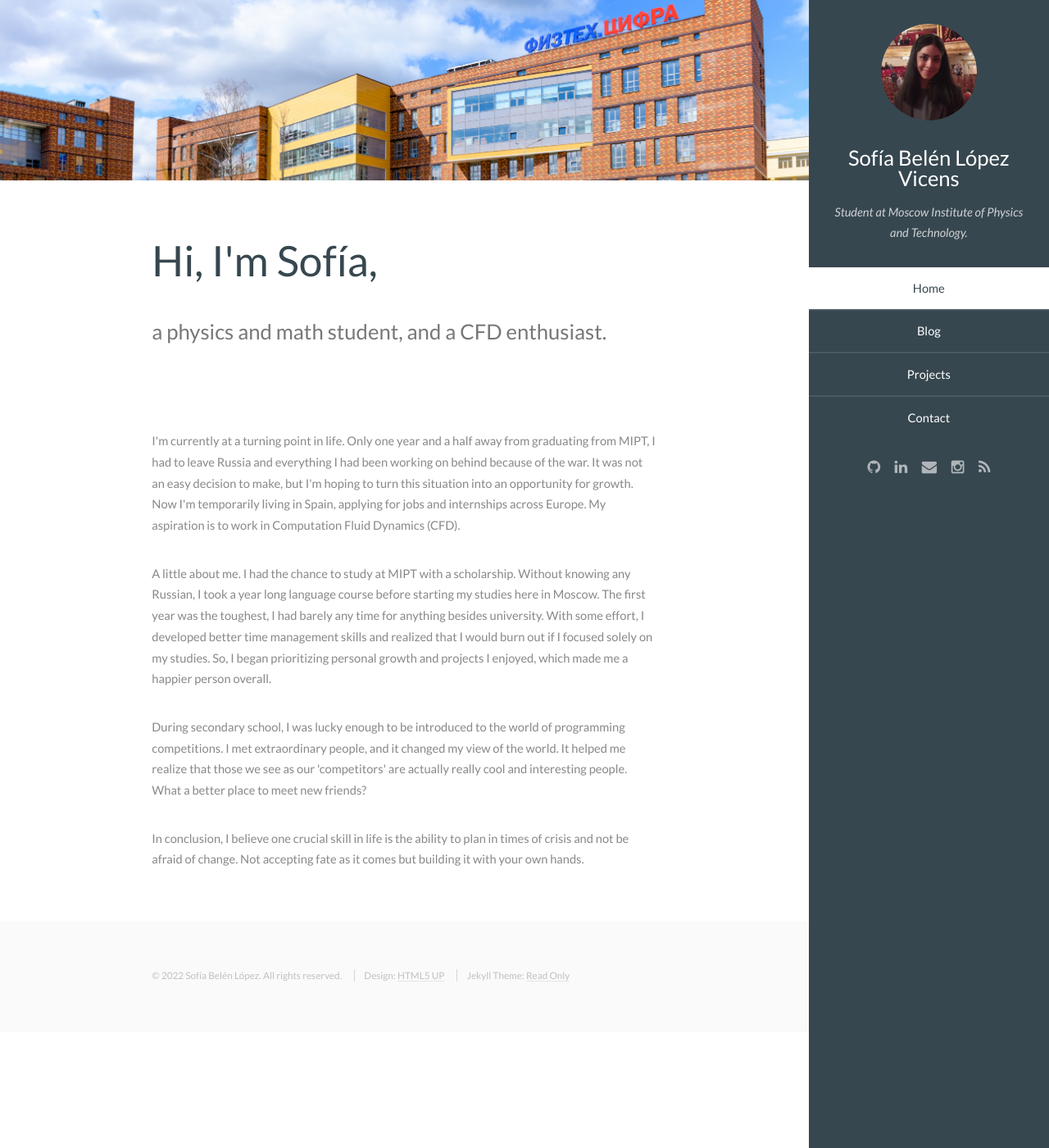
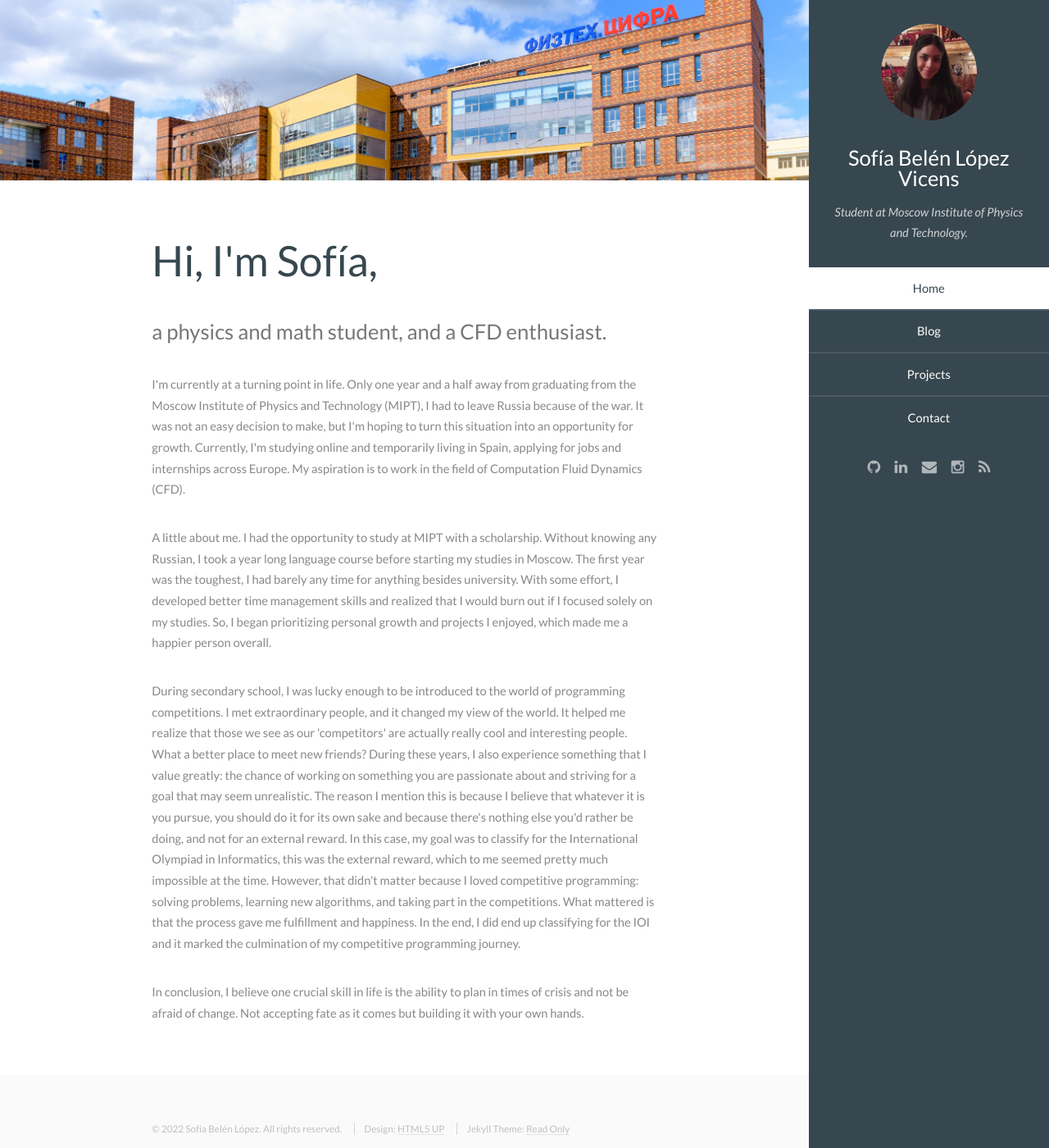
Before and after one commit to sofiabelen/sofiabelen.github.io, a Jekyll site: the page built from index.html, in a window 1280 px wide and 1400 px high. Shown: the whole window at 82% size. Built offline with Jekyll 4.4.1, drawn with Linux system fonts in a browser that asks for light colours; Markdown is read by kramdown in place of the engine named in the settings; the list of posts is cut into pages by our own code.

Commit message:
Updating about me section

```diff
--- a/index.html
+++ b/index.html
@@ -10,10 +10,28 @@
                 <h2>{{page.title}}</h2>
                 <h3>{{page.subtitle}}</h3>
             </header>
+        <p>
+        </p>
+        <p>
+I'm currently at a turning point in life. Only one year and a half away from graduating from the Moscow Institute of Physics and Technology (MIPT), I had to leave Russia because of the war. It was not an easy decision to make, but I'm hoping to turn this situation into an opportunity for growth. Currently, I'm studying online and temporarily living in Spain, applying for jobs and internships across Europe. My aspiration is to work in the field of Computation Fluid Dynamics (CFD).
+        </p>
+
+        <p>
+A little about me. I had the opportunity to study at MIPT with a scholarship. Without knowing any Russian, I took a year long language course before starting my studies in Moscow. The first year was the toughest, I had barely any time for anything besides university. With some effort, I developed better time management skills and realized that I would burn out if I focused solely on my studies. So, I began prioritizing personal growth and projects I enjoyed, which made me a happier person overall.
+        </p>
+
+        <p>
+During secondary school, I was lucky enough to be introduced to the world of programming competitions. I met extraordinary people, and it changed my view of the world. It helped me realize that those we see as our 'competitors' are actually really cool and interesting people. What a better place to meet new friends? During these years, I also experience something that I value greatly: the chance of working on something you are passionate about and striving for a goal that may seem unrealistic. The reason I mention this is because I believe that whatever it is you pursue, you should do it for its own sake and because there's nothing else you'd rather be doing, and not for an external reward. In this case, my goal was to classify for the International Olympiad in Informatics, this was the external reward, which to me seemed pretty much impossible at the time. However, that didn't matter because I loved competitive programming: solving problems, learning new algorithms, and taking part in the competitions. What mattered is that the process gave me fulfillment and happiness. In the end, I did end up classifying for the IOI and it marked the culmination of my competitive programming journey.
+        </p>
+
+        <p>
+In conclusion, I believe one crucial skill in life is the ability to plan in times of crisis and not be afraid of change. Not accepting fate as it comes but building it with your own hands.
+        </p>
         </article>
     </div>
+<!--
     <div class="container">
- <!--       <ul class="feature-icons">
+        <ul class="feature-icons">
             <li onclick="location.href='/blog/anki-vim.html';" class="fa-code">Anki and vim magic.</li>
             <li onclick="location.href='/blog/why-russia.html';" class="fa-graduation-cap">Why get Higher Education in Russia?</li>
             <li onclick="location.href='/blog/a-different-approach-to-foreign-languages.html';" class="fa-language">A Different Approach to Foreign Languages.</li>
@@ -21,23 +39,6 @@
             <li onclick="location.href='/blog/russian-education-madness.html';" class="fa-lightbulb-o">First Semester in Phystech.</li>
             <li onclick="location.href='/contact.html';" class="fa-envelope">Contact</li>
         </ul>
+    </div>
 -->
-
-
-        <p>
-I'm currently at a turning point in life. Only one year and a half away from graduating from MIPT, I had to leave Russia and everything I had been working on behind because of the war. It was not an easy decision to make, but I'm hoping to turn this situation into an opportunity for growth. Now I'm temporarily living in Spain, applying for jobs and internships across Europe. My aspiration is to work in Computation Fluid Dynamics (CFD).
-        </p>
-
-        <p>
-A little about me. I had the chance to study at MIPT with a scholarship. Without knowing any Russian, I took a year long language course before starting my studies here in Moscow. The first year was the toughest, I had barely any time for anything besides university. With some effort, I developed better time management skills and realized that I would burn out if I focused solely on my studies. So, I began prioritizing personal growth and projects I enjoyed, which made me a happier person overall.
-        </p>
-
-        <p>
-During secondary school, I was lucky enough to be introduced to the world of programming competitions. I met extraordinary people, and it changed my view of the world. It helped me realize that those we see as our 'competitors' are actually really cool and interesting people. What a better place to meet new friends?
-        </p>
-
-        <p>
-In conclusion, I believe one crucial skill in life is the ability to plan in times of crisis and not be afraid of change. Not accepting fate as it comes but building it with your own hands.
-        </p>
-    </div>
 </section>
```
